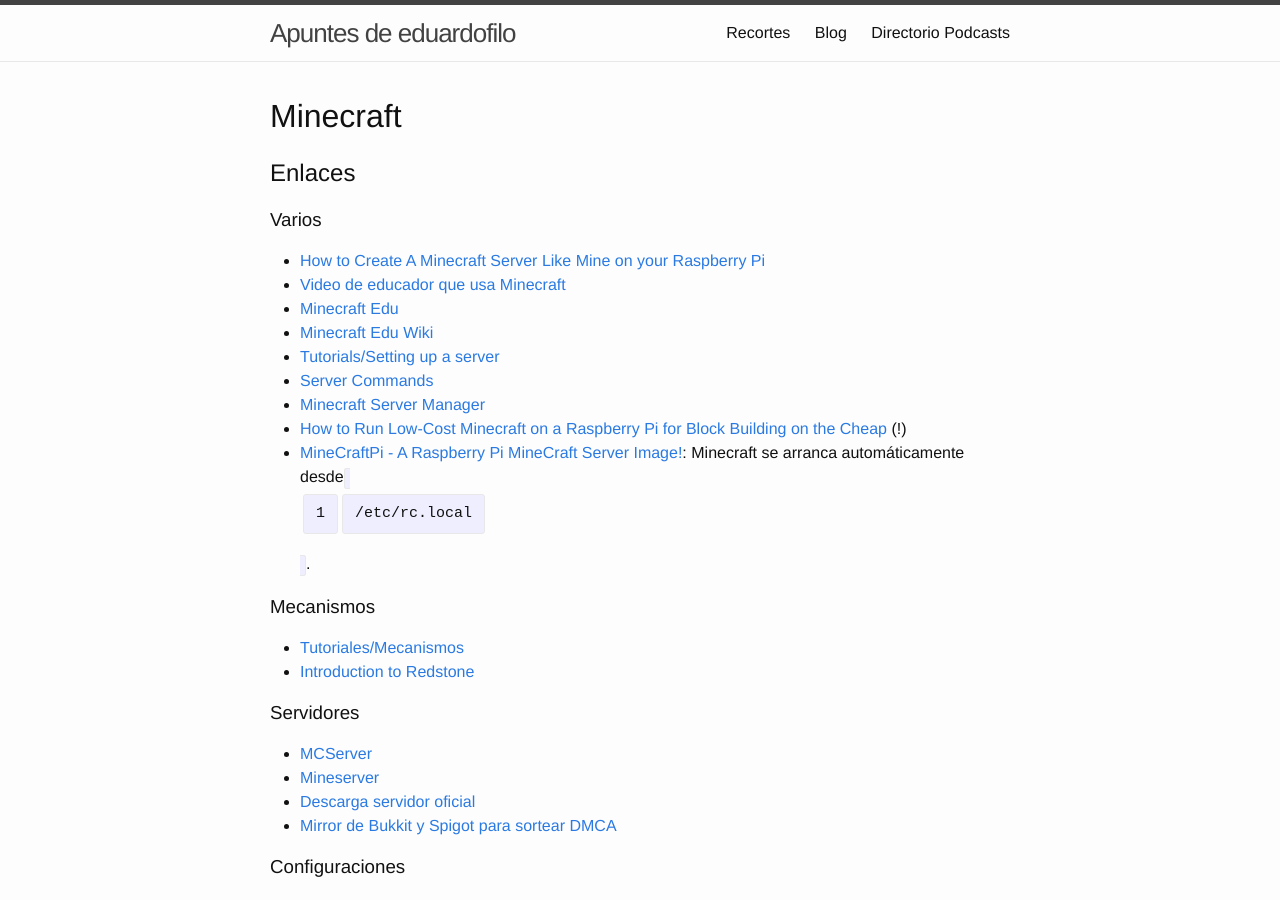
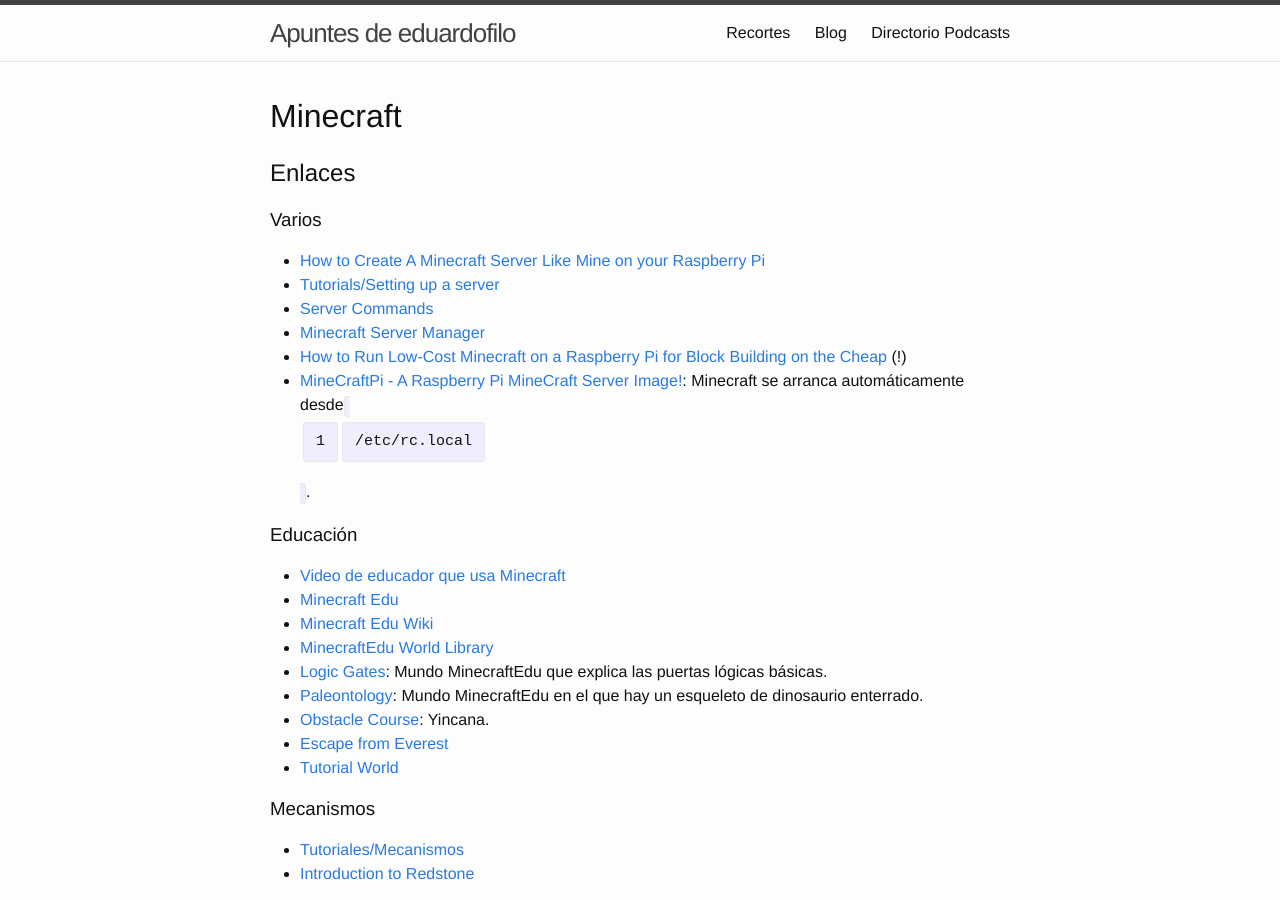
Before and after one commit to eduardofilo/eduardofilo.jekyll, a Jekyll site: the page built from proyectos/minecraft.md, in a window 1280 px wide and 900 px high. Built offline with Jekyll 4.4.1, drawn with Linux system fonts in a browser that asks for light colours; Markdown is read by kramdown in place of the engine named in the settings; some of the changed text lies outside the part shown.

Commit message:
Enlaces a mundos educativos en apuntes Minecraft.

````diff
--- a/proyectos/minecraft.md
+++ b/proyectos/minecraft.md
@@ -9,15 +9,24 @@
 
 ### Varios
 
-*  [How to Create A Minecraft Server Like Mine on your Raspberry Pi](http://picraftbukkit.webs.com/pi-minecraft-server-how-to)
-*  [Video de educador que usa Minecraft](https///www.youtube.com/watch?v=-mTf3j2koJA)
-*  [Minecraft Edu](http://minecraftedu.com/)
-*  [Minecraft Edu Wiki](http://services.minecraftedu.com/wiki/Main_Page)
-*  [Tutorials/Setting up a server](http://minecraft.gamepedia.com/Setting_up_a_server)
-*  [Server Commands](http://minecraft.gamepedia.com/Server_commands)
-*  [Minecraft Server Manager](http://msmhq.com/)
-*  [How to Run Low-Cost Minecraft on a Raspberry Pi for Block Building on the Cheap](http://www.howtogeek.com/173044/how-to-run-low-cost-minecraft-on-a-raspberry-pi-for-block-building-on-the-cheap/) (!)
-*  [MineCraftPi - A Raspberry Pi MineCraft Server Image!](http://everyday-tech.com/minecraftpi-a-raspberry-pi-minecraft-server-image/): Minecraft se arranca automáticamente desde `/etc/rc.local`.
+* [How to Create A Minecraft Server Like Mine on your Raspberry Pi](http://picraftbukkit.webs.com/pi-minecraft-server-how-to)
+* [Tutorials/Setting up a server](http://minecraft.gamepedia.com/Setting_up_a_server)
+* [Server Commands](http://minecraft.gamepedia.com/Server_commands)
+* [Minecraft Server Manager](http://msmhq.com/)
+* [How to Run Low-Cost Minecraft on a Raspberry Pi for Block Building on the Cheap](http://www.howtogeek.com/173044/how-to-run-low-cost-minecraft-on-a-raspberry-pi-for-block-building-on-the-cheap/) (!)
+* [MineCraftPi - A Raspberry Pi MineCraft Server Image!](http://everyday-tech.com/minecraftpi-a-raspberry-pi-minecraft-server-image/): Minecraft se arranca automáticamente desde `/etc/rc.local`.
+
+### Educación
+
+* [Video de educador que usa Minecraft](https///www.youtube.com/watch?v=-mTf3j2koJA)
+* [Minecraft Edu](http://minecraftedu.com/)
+* [Minecraft Edu Wiki](http://services.minecraftedu.com/wiki/Main_Page)
+* [MinecraftEdu World Library](http://services.minecraftedu.com/worlds/)
+* [Logic Gates](http://services.minecraftedu.com/worlds/node/75): Mundo MinecraftEdu que explica las puertas lógicas básicas.
+* [Paleontology](http://services.minecraftedu.com/worlds/node/57): Mundo MinecraftEdu en el que hay un esqueleto de dinosaurio enterrado.
+* [Obstacle Course](http://services.minecraftedu.com/worlds/node/58): Yincana.
+* [Escape from Everest](http://services.minecraftedu.com/worlds/node/27)
+* [Tutorial World](http://services.minecraftedu.com/worlds/node/26)
 
 ### Mecanismos
 
@@ -26,16 +35,16 @@
 
 ### Servidores
 
-*  [MCServer](http://mc-server.org/)
-*  [Mineserver](http://mineserver.be/)
-*  [Descarga servidor oficial](https///minecraft.net/download)
-*  [Mirror de Bukkit y Spigot para sortear DMCA](https///savebukkit.org/)
+* [MCServer](http://mc-server.org/)
+* [Mineserver](http://mineserver.be/)
+* [Descarga servidor oficial](https///minecraft.net/download)
+* [Mirror de Bukkit y Spigot para sortear DMCA](https///savebukkit.org/)
 
 ### Configuraciones
 
-*  [server.properties](http://minecraft.gamepedia.com/Server.properties)
-*  [Bukkit.yml fichero de configuración de Craftbukkit y Spigot](http://wiki.bukkit.org/Bukkit.yml/es)
-*  [spigot.yml fichero de configuración de Spigot](http://www.spigotmc.org/wiki/spigot-configuration-spigot-yml/)
+* [server.properties](http://minecraft.gamepedia.com/Server.properties)
+* [Bukkit.yml fichero de configuración de Craftbukkit y Spigot](http://wiki.bukkit.org/Bukkit.yml/es)
+* [spigot.yml fichero de configuración de Spigot](http://www.spigotmc.org/wiki/spigot-configuration-spigot-yml/)
 
 ### Plugins interesantes
 
@@ -143,13 +152,6 @@
     wrapping: false
 ```
 
-*plugins/ClearLag/config.yml*
-
-```
-auto-removal:
-  broadcast-warning: false
-```
-
 ### Comandos útiles
 
 #### Servidor
````
